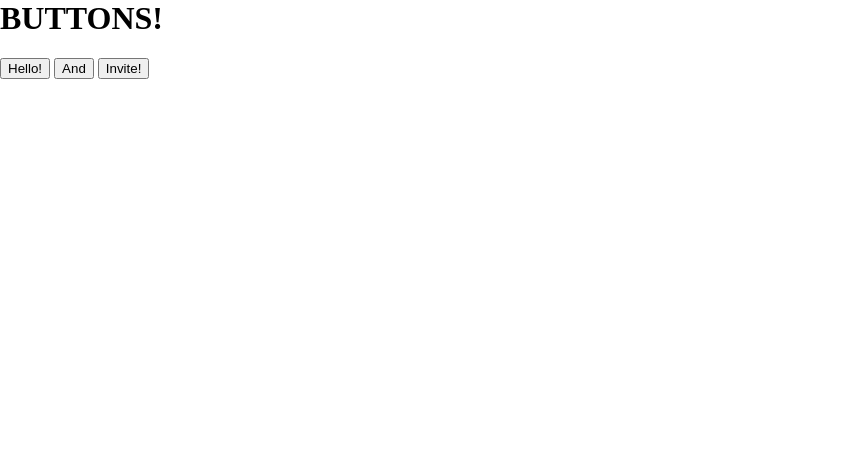
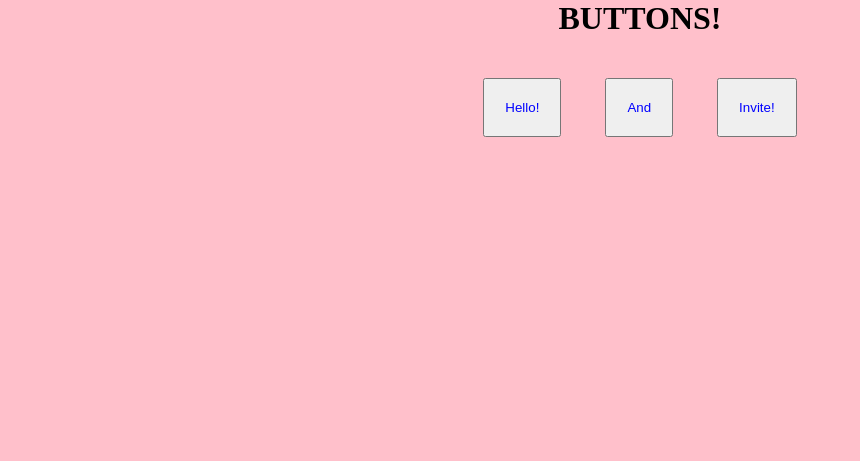
Before and after one commit to JustynaK-13/zadanie-9-5, a plain HTML site: page index.html in a window 1280 px wide. Shown: the whole page, without its empty margins (0-860 px from the left). Drawn offline with Linux system fonts and the light colour scheme.

Commit message:
Change content

```diff
--- a/css/style.css
+++ b/css/style.css
@@ -1,8 +1,10 @@
 body {
 	margin: auto;
+  background: pink;
+  text-align: center;
 }
-.container {
-	height: 400px;
-	width: 600px;
-	color: blue;
+.button {
+  padding: 20px;
+  color: blue;
+  margin: 20px 20px;
 }
```
